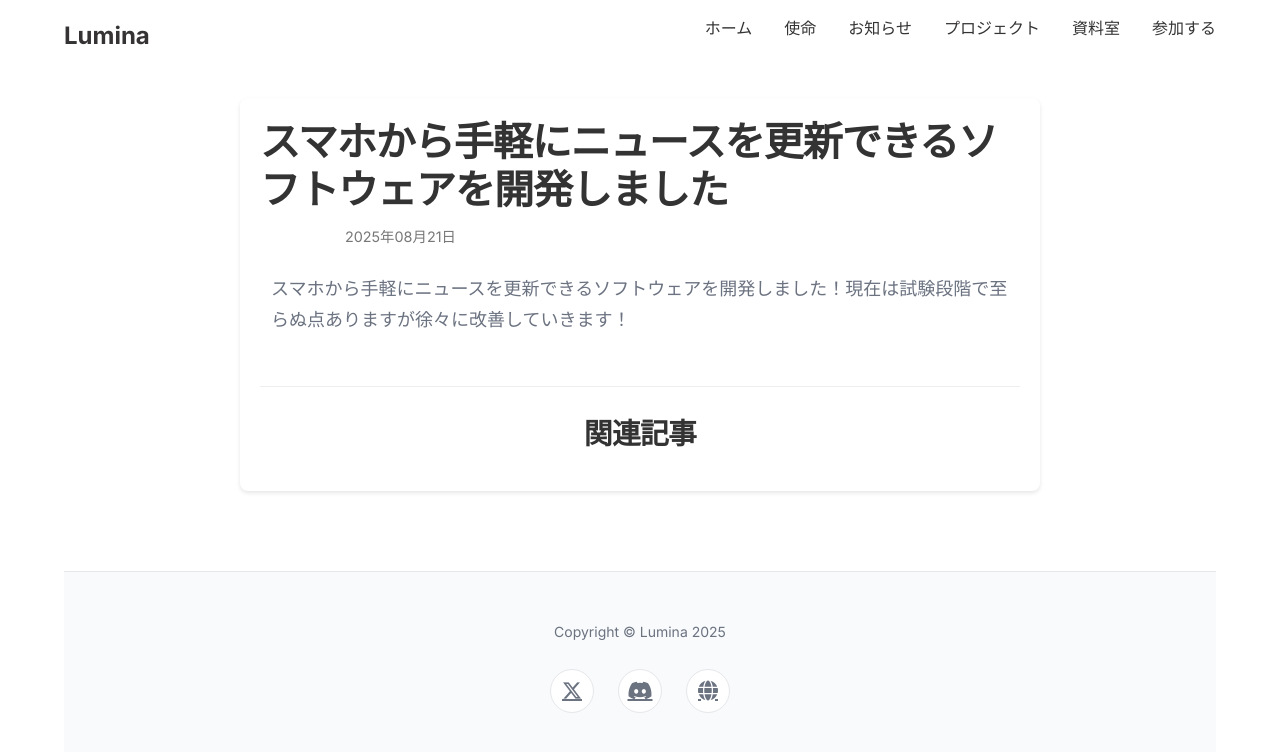
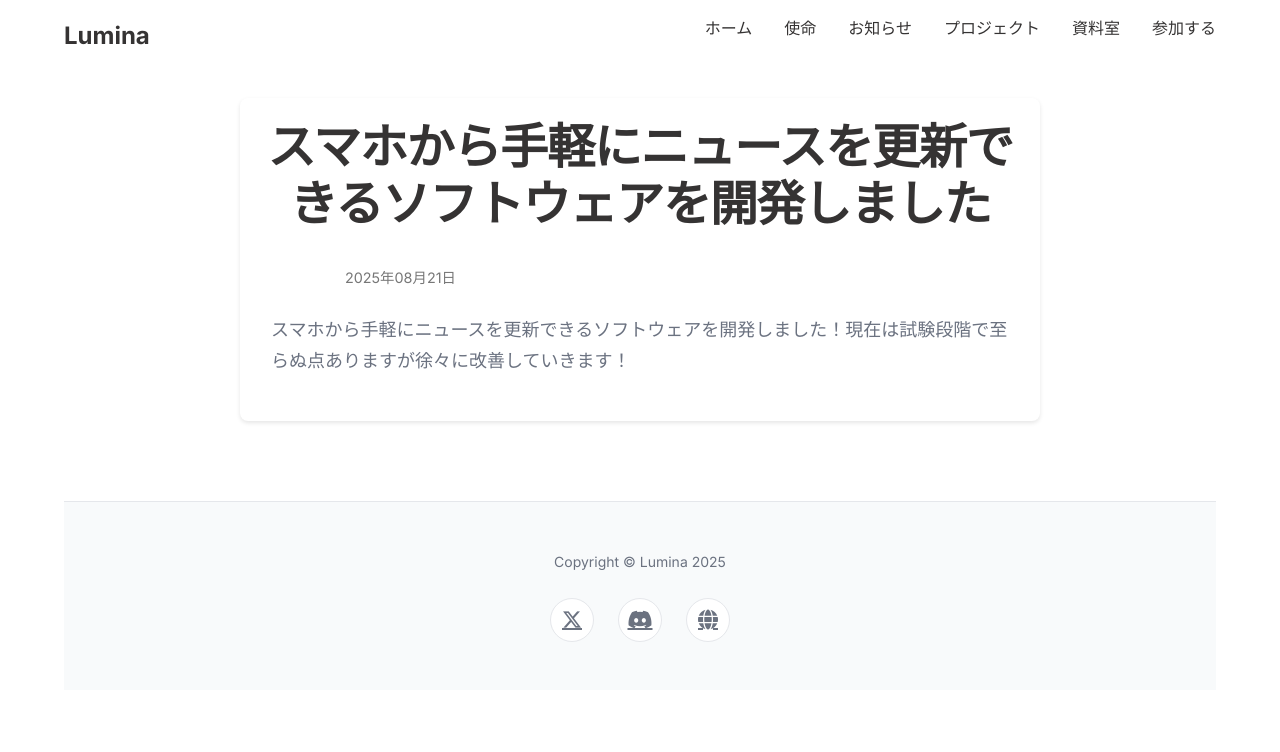
Before and after one commit to Lumina-Group/Lumina, a Jekyll site: the page built from _news/2025-08-21-スマホから手軽にニュースを更新できるソフトウェアを開発しました.md, in a window 1280 px wide. Shown: the top 752 px of the page. Built offline with Jekyll 4.4.1, drawn with Linux system fonts in a browser that asks for light colours.

Commit message:
ニュース記事の見出しをh1からh2に変更し、関連記事セクションを削除しました

```diff
--- a/_layouts/news.html
+++ b/_layouts/news.html
@@ -3,23 +3,10 @@ layout: default
 ---
 
 <article class="news-article">
-  <h1>{{ page.title }}</h1>
+  <h2>{{ page.title }}</h2>
   <p class="news-date">{{ page.date | date: "%Y年%m月%d日" }}</p>
-  {% if page.author %}
-  <p class="news-author">投稿者: {{ page.author }}</p>
-  {% endif %}
   <div class="news-body">
     <div id="toc" class="news-toc"></div>
     {{ content }}
   </div>
-  <div class="news-related">
-    <h2>関連記事</h2>
-    <ul>
-      {% for post in site.news limit:3 %}
-        {% unless post.url == page.url %}
-          <li><a href="{{ site.baseurl }}{{ post.url }}">{{ post.title }}</a></li>
-        {% endunless %}
-      {% endfor %}
-    </ul>
-  </div>
 </article>
```
